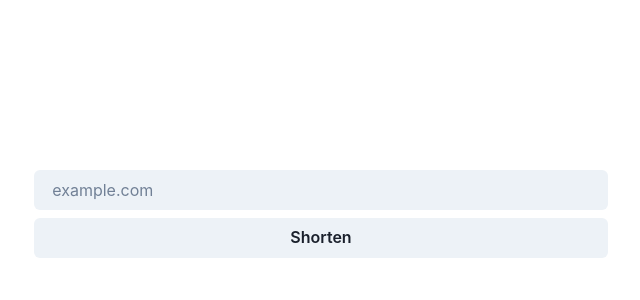
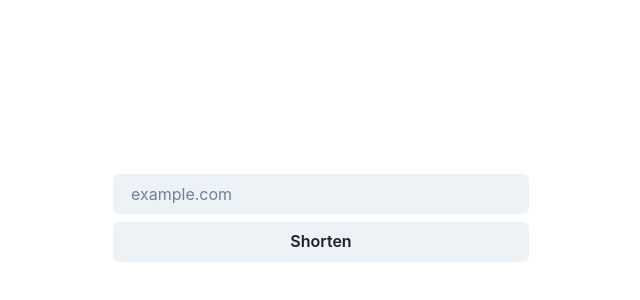
Before and after one commit to jasonfyw/linky, a React (Create React App) app in the folder app/: page / in a window 1280 px wide. Shown: the part 174-474 px from the top of the page, without its empty margins (319-959 px from the left). Built offline with nearby package versions, Linux system fonts and the light colour scheme.

Commit message:
add: styling changes and better link display

```diff
--- a/app/src/App.tsx
+++ b/app/src/App.tsx
@@ -1,14 +1,18 @@
 import { useState } from "react"
 import {
-  ChakraProvider,
-  theme,
+    Center,
+    ChakraProvider,
+    theme,
+    VStack,
 } from "@chakra-ui/react";
 import axios from "axios";
 import LinkGenerator from "./components/LinkGenerator"
 import LinkDisplay from "./components/LinkDisplay";
 
+const baseURL = 'http://localhost:8000'
+
 const api = axios.create({
-    baseURL: 'http://localhost:8000'
+    baseURL: baseURL
 })
 
 export const App = () => {
@@ -18,13 +22,18 @@ export const App = () => {
         const res = await api.post('/new', {
             "url": link
         })
-        setShortLink(res.data.alias)
+        const newLink = baseURL.concat('/', res.data.alias)
+        setShortLink(newLink)
     }
 
     return (
         <ChakraProvider theme={theme}>
-            <LinkGenerator generateShortLink={generateShortLink} />
-            <LinkDisplay shortLink={shortLink} />
+            <Center h={'100vh'}>
+                <VStack>
+                    <LinkDisplay shortLink={shortLink} />
+                    <LinkGenerator generateShortLink={generateShortLink} />
+                </VStack>
+            </Center>
         </ChakraProvider>
     )
 }
--- a/app/src/components/LinkGenerator/LinkGenerator.tsx
+++ b/app/src/components/LinkGenerator/LinkGenerator.tsx
@@ -1,7 +1,6 @@
 import React from 'react';
 import {
     Button,
-    Center,
     Container,
     Input,
     Stack,
@@ -27,8 +26,7 @@ const LinkGenerator = (props: LinkGeneratorProps) => {
     }
 
     return (
-        <Center h={'100vh'}>
-            <Container>
+        <Container w={'md'}>
             <Formik
                 initialValues={{
                     link: '',
@@ -56,7 +54,6 @@ const LinkGenerator = (props: LinkGeneratorProps) => {
                 )}
             </Formik>
         </Container>
-        </Center>
     )
 };
 export default LinkGenerator;
```
Lines whose indentation alone changed are shown as unchanged.
